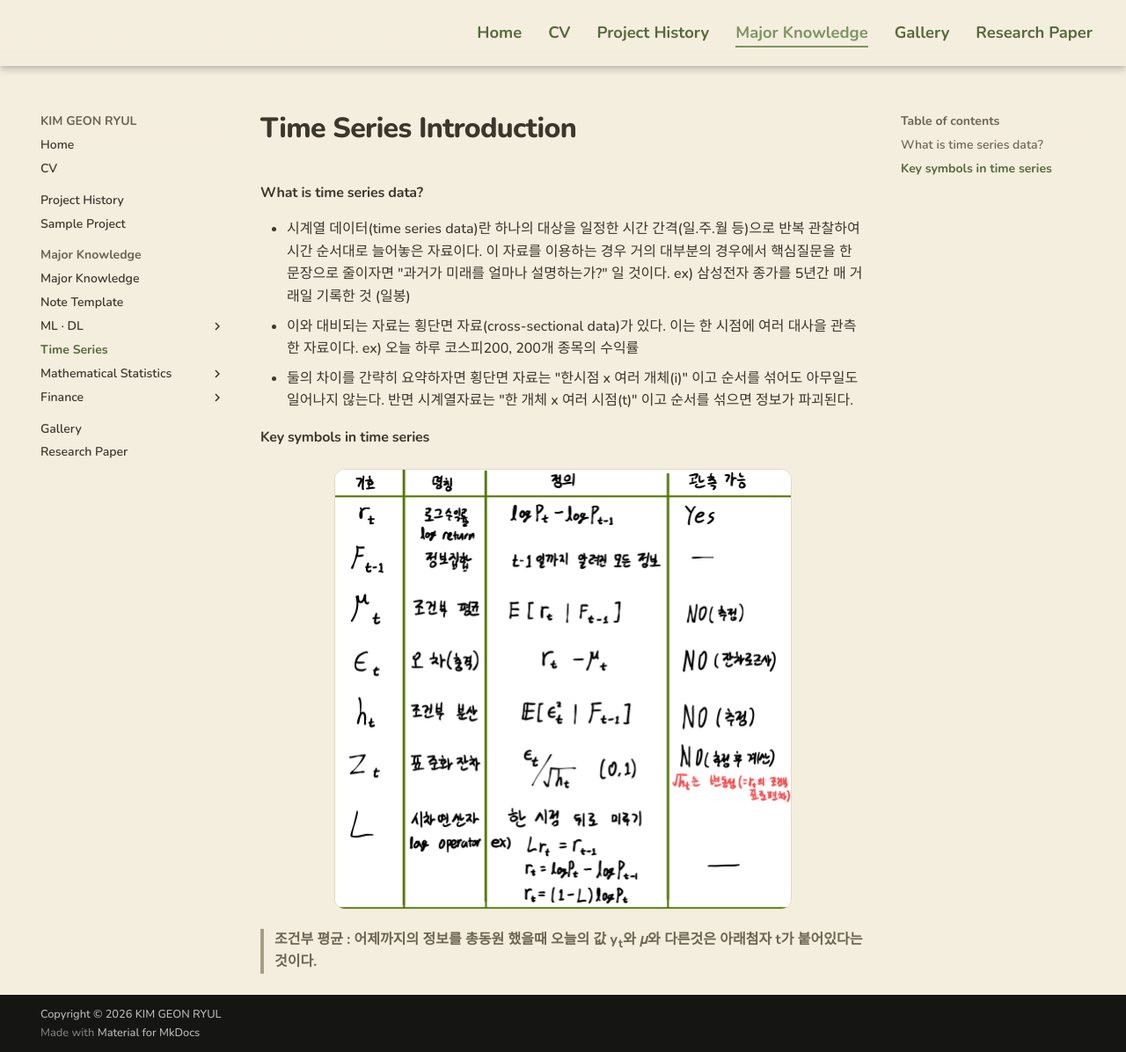
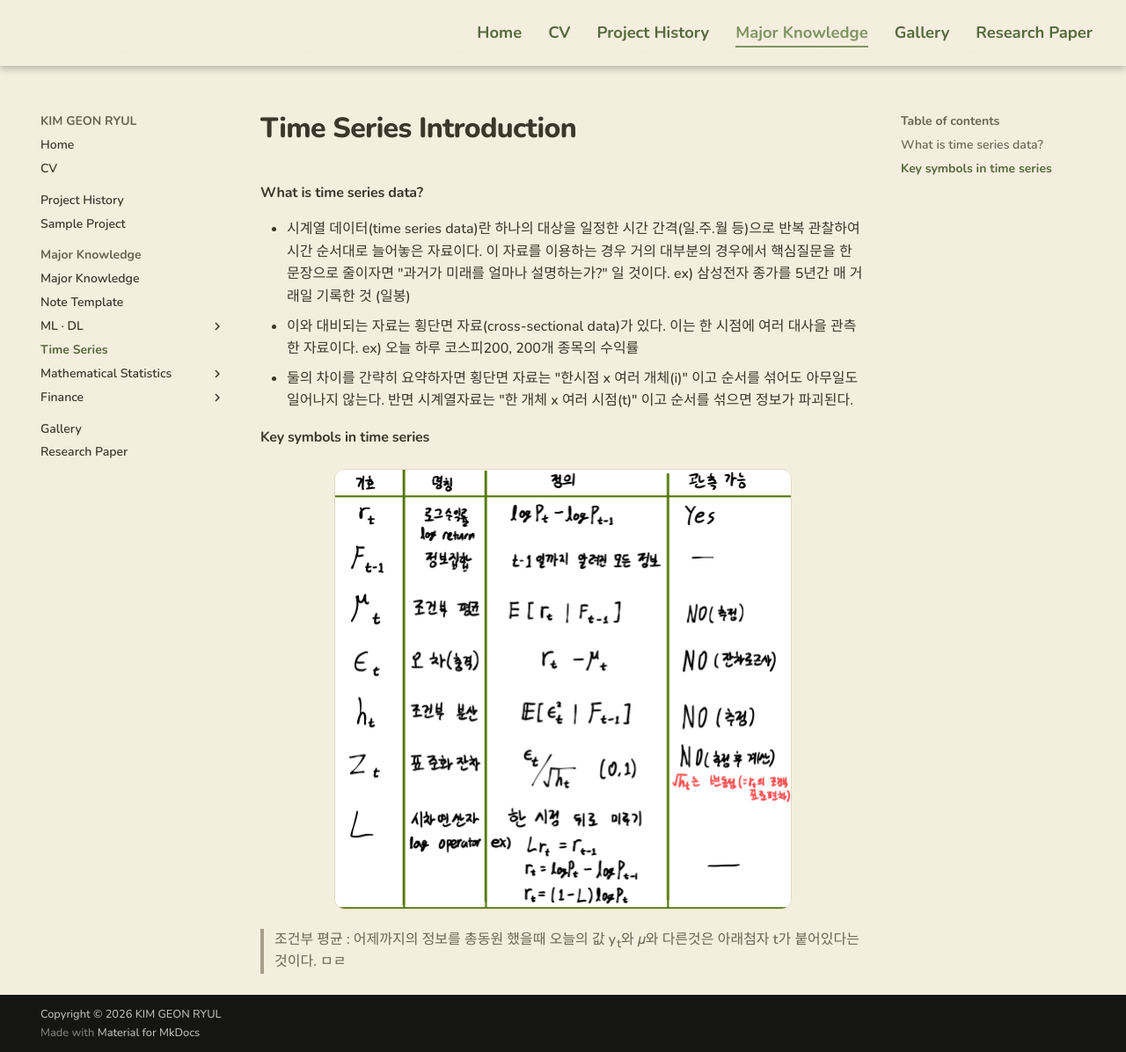
Before and after one commit to kkl07090/kkl07090.github.io, an MkDocs documentation site: the page built from docs/time-series/index.md, in a window 1280 px wide and 1196 px high. Shown: the whole window at 88% size. Built offline with MkDocs 1.6.1 and Material for MkDocs 9.7.7, drawn with Linux system fonts in a browser that asks for light colours; comment, search, counter and statistics services are not loaded.

Commit message:
Update 노트 “index”

```diff
--- a/docs/time-series/index.md
+++ b/docs/time-series/index.md
@@ -14,4 +14,5 @@ title: Time Series Introduction
 
 ![](/assets/img/IMG_7A003BD38D9A-1.jpeg)
 
-> **조건부 평균 : 어제까지의 정보를 총동원 했을때 오늘의 값 y~t~와  𝜇와 다른것은 아래첨자 t가 붙어있다는 것이다.**
+> 조건부 평균 : 어제까지의 정보를 총동원 했을때 오늘의 값 y~t~와  𝜇와 다른것은 아래첨자 t가 붙어있다는 것이다.
+ㅁㄹ
```
